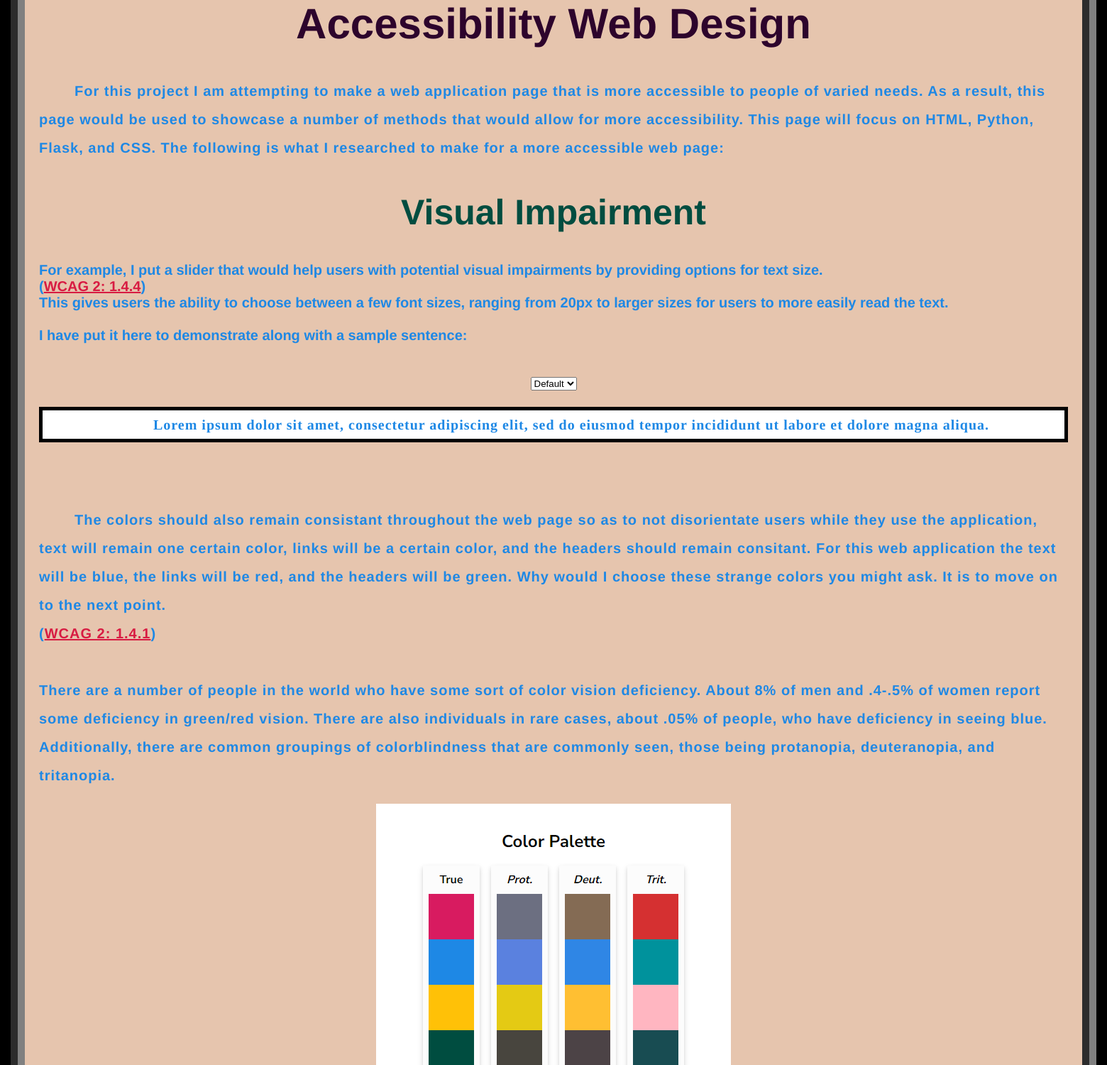
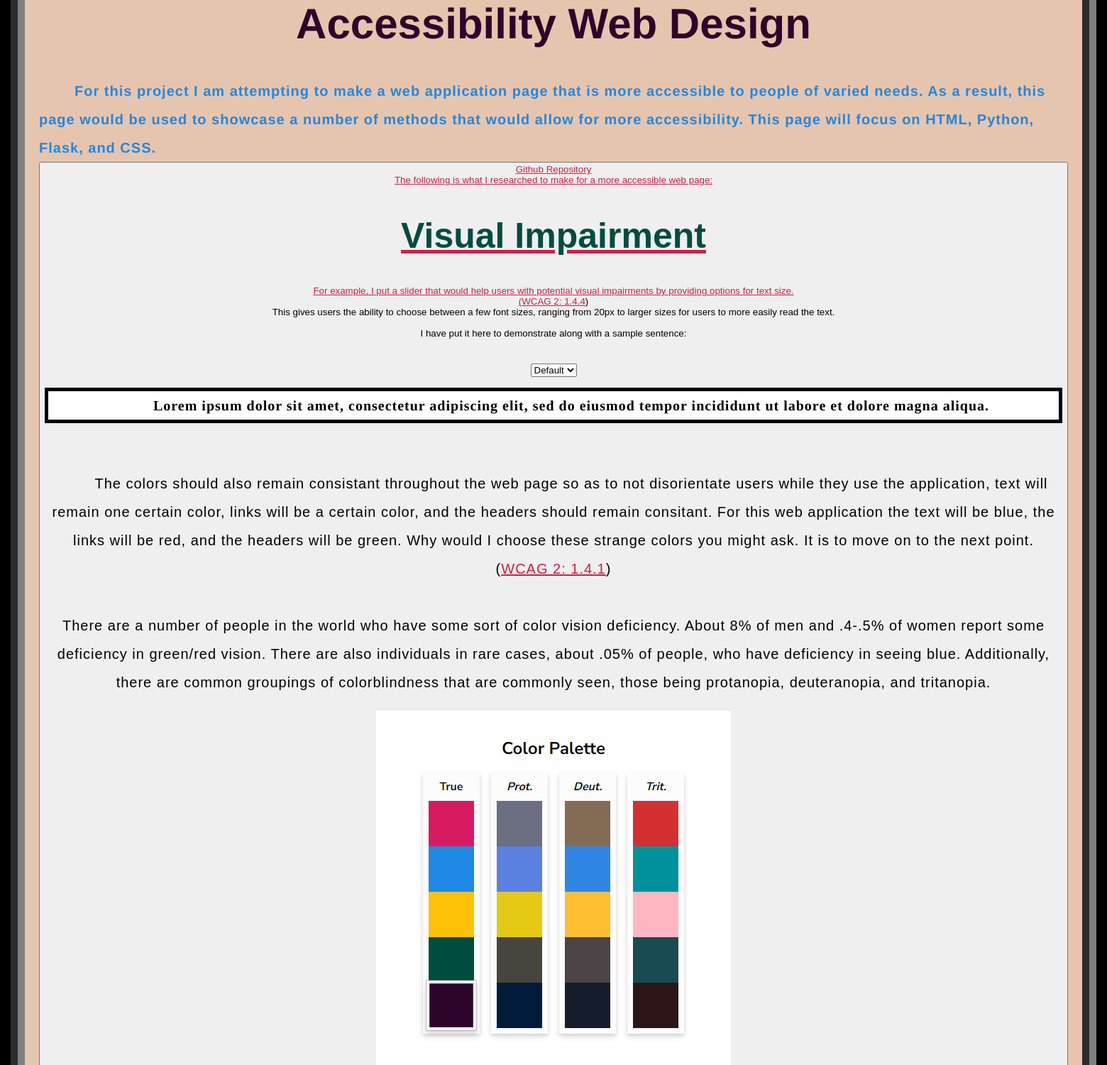
Before and after one commit to Vallinos/Modular_Strategy_3, a Flask app: page / in a window 1560 px wide. Shown: the part 236-1736 px from the top of the page at 71% size. Run offline with Flask 2, Linux system fonts and the light colour scheme; some libraries are stand-ins or nearby versions.

Commit message:
Update Modular_Strategy_3.html

```diff
--- a/templates/Modular_Strategy_3.html
+++ b/templates/Modular_Strategy_3.html
@@ -38,7 +38,8 @@
 			For this project I am attempting to make a web application page that is more accessible to people of varied
 			needs.
 			As a result, this page would be used to showcase a number of methods that would allow for more
-			accessibility. This page will focus on HTML, Python, Flask, and CSS.
+			accessibility. This page will focus on HTML, Python, Flask, and CSS.<br>
+			<a href='https://github.com/Vallinos/Modular_Strategy_3' target=_blank><button>Github Repository</button</a><br>
 			The following is what I researched to make for a more accessible web page:
 
 
@@ -244,7 +245,7 @@
 
 
 				<form style= "text-align: left;">
-					<input type="button" onclick="window.location.href='#';" value="Back to Top"> <br>
+					<input type="button" onclick="window.location.href='#';" value="Back to Top"> <b
 					<a href='https://167.99.253.247/csc543/sullivant20/Project1_Landing_Page.html' target=_blank> <button>Landing Page</button></a> <br>
 					<a href='https://167.99.253.247/csc543/sullivant20/Modular_Strategy_1.html' target=_blank> <button>Implementation 1</button></a> <br>
 					<a href='https://167.99.253.247/csc543/sullivant20/Modular_Strategy_2.php' target=_blank> <button>Implementation 2</button></a> <br>
```
